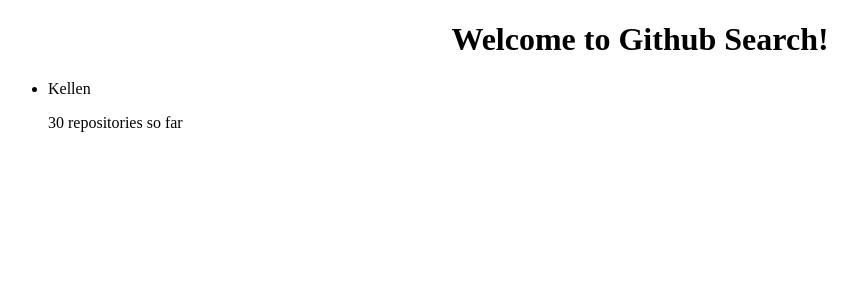
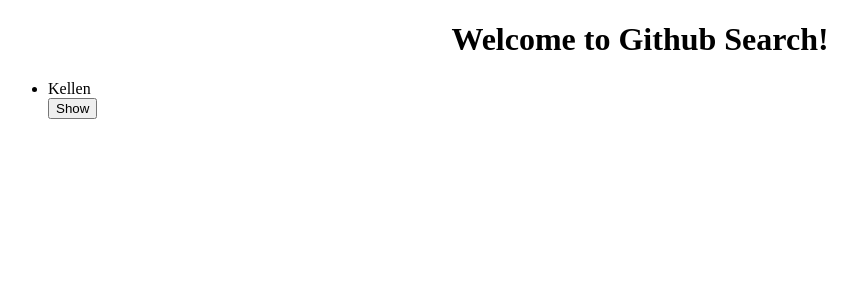
Before and after one commit to KellenNjoroge/Users, an Angular app: page / in a window 1280 px wide. Shown: the top 300 px of the page, without its empty margins (0-857 px from the left). Built offline with nearby package versions, Linux system fonts and the light colour scheme.

Commit message:
detail button

```diff
--- a/src/app/user.ts
+++ b/src/app/user.ts
@@ -1,3 +1,6 @@
 export class User {
-  constructor(public id: number, public name: string, public description: string) {}
+  public showDescription: boolean;
+  constructor(public id: number, public name: string, public description: string) {
+    this.showDescription = false;
+  }
 }
--- a/src/app/user/user.component.html
+++ b/src/app/user/user.component.html
@@ -1,8 +1,9 @@
 
 <ul>
   <div
-   *ngFor='let user of users'>
+   *ngFor='let user of users; let i = index'>
    <li>{{user.name}}</li>
-   <app-user-details [user]='user'></app-user-details>
+   <button (click)='toogleDetails(i)'>Show</button>
+   <app-user-details *ngIf="user.showDescription"[user]='user'></app-user-details>
   </div>
 </ul>
--- a/src/app/user/user.component.ts
+++ b/src/app/user/user.component.ts
@@ -9,7 +9,9 @@ export class UserComponent implements OnInit {
   users = [
     new User(1, 'Kellen', '30 repositories so far'),
   ];
-
+  toogleDetails(index) {
+    this.users[index].showDescription = !this.users[index].showDescription;
+}
   constructor() { }
 
   ngOnInit() {
```
